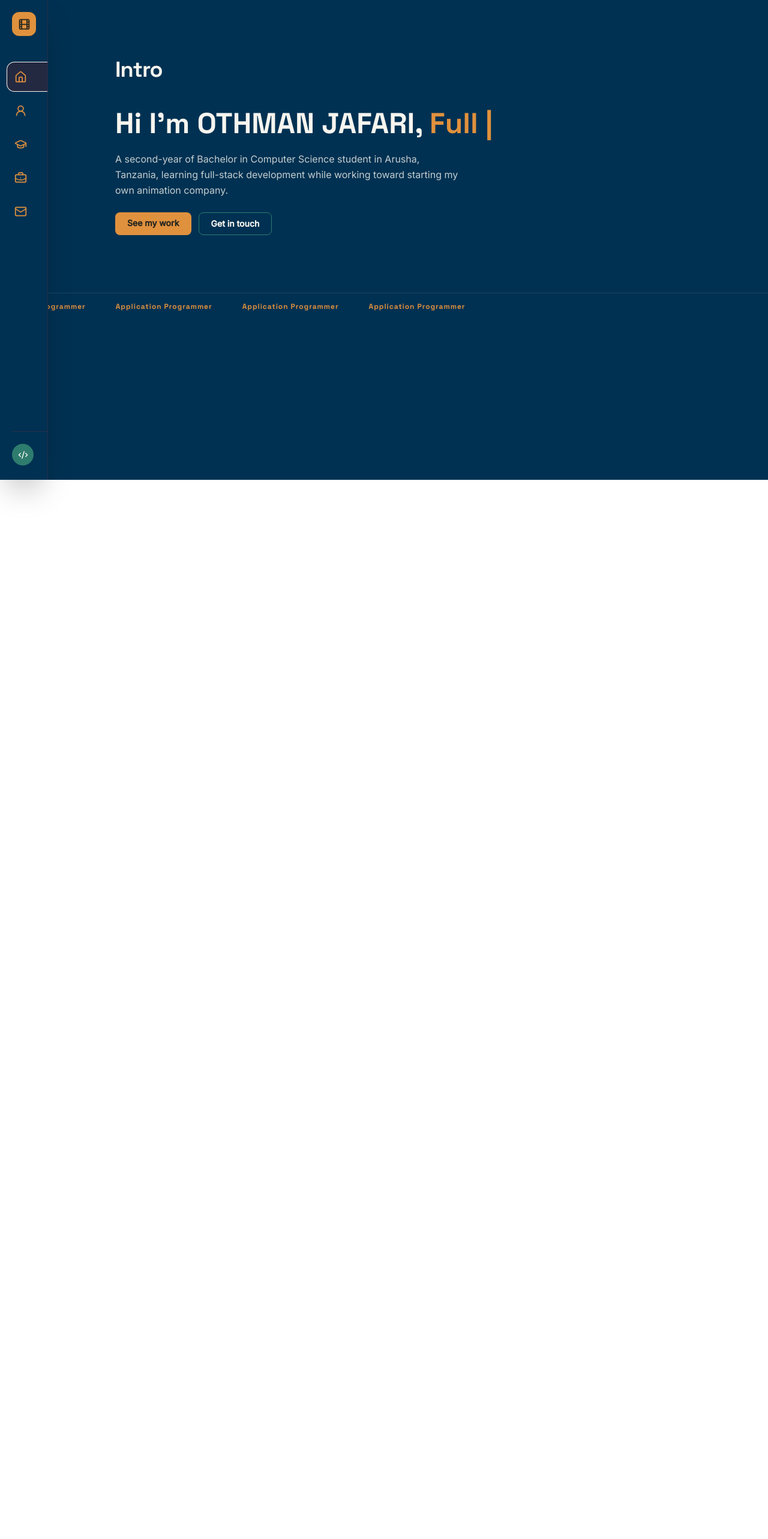
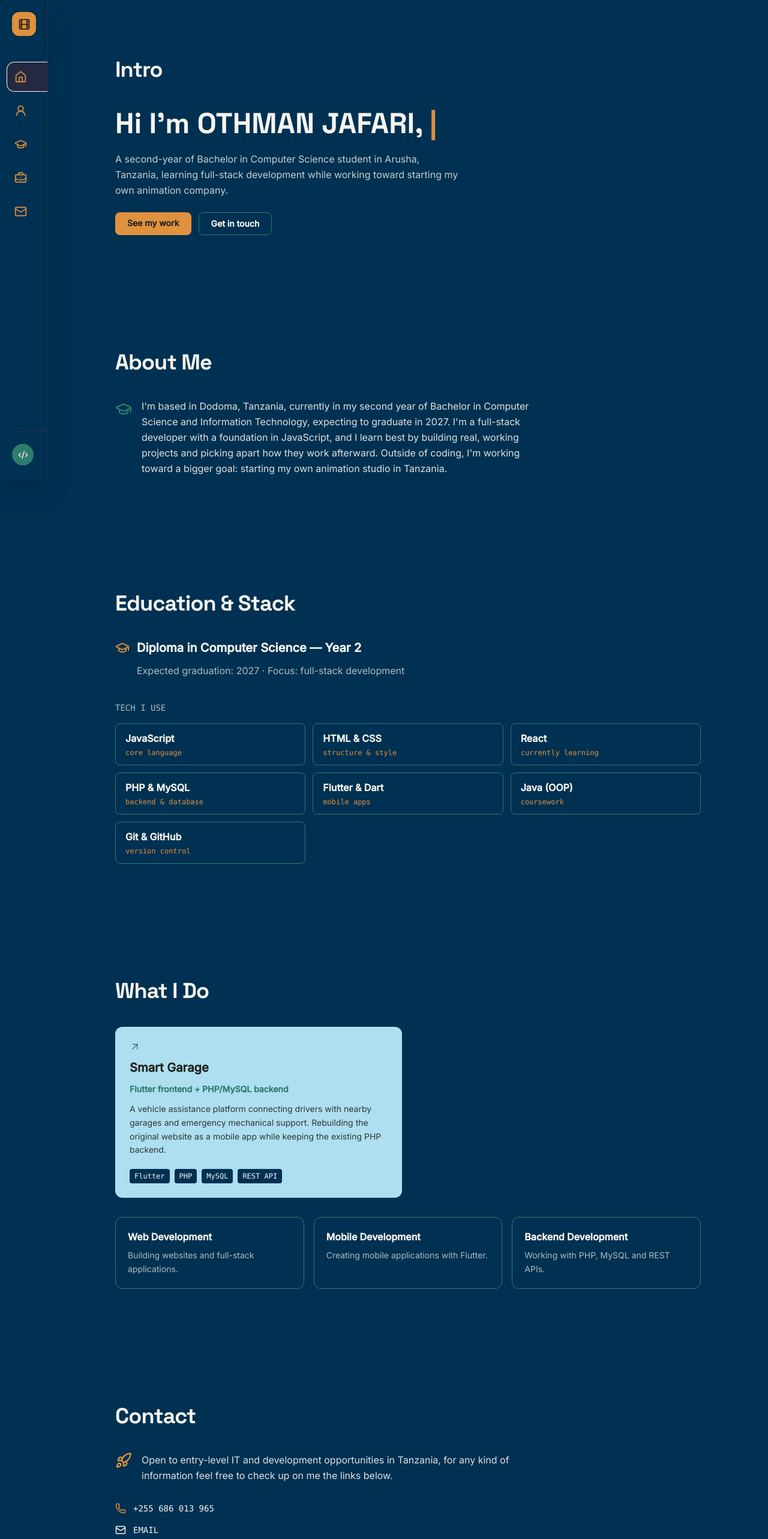
Before and after one commit to othmanjafari5-maker/PORTFOLIO, a React app: page / in a window 1280 px wide. Shown: the top 2566 px of the page at 60% size. Before the commit the page ends 800 px from the top, so only its background shows below. Built offline with nearby package versions, Linux system fonts and the light colour scheme; the HTML template or start-up script is replaced by a standard one.

Commit message:
Update App.jsx

```diff
--- a/src/App.jsx
+++ b/src/App.jsx
@@ -1,5 +1,4 @@
-import React, { useState, useEffect } from "react";
-import { BrowserRouter, Routes, Route, NavLink, Link } from "react-router-dom";
+import React, { useState, useEffect, useRef } from "react";
 import {
   ExternalLink,
   Mail,
@@ -46,64 +45,12 @@ const PROJECTS = [
 ];
 
 const NAV_ITEMS = [
-  { path: "/", label: "Intro", icon: Home },
-  { path: "/about", label: "About", icon: UserRound },
-  { path: "/education", label: "Education", icon: GraduationCap },
-  { path: "/work", label: "What I Do", icon: BriefcaseBusiness },
-  { path: "/contact", label: "Contact", icon: Mail },
+  { id: "intro", label: "Intro", icon: Home },
+  { id: "about", label: "About", icon: UserRound },
+  { id: "education", label: "Education", icon: GraduationCap },
+  { id: "work", label: "What I Do", icon: BriefcaseBusiness },
+  { id: "contact", label: "Contact", icon: Mail },
 ];
-
-function Sprockets({ side = "left" }) {
-  const holes = Array.from({ length: 10 });
-
-  return (
-    <div
-      className={`hidden md:flex flex-col justify-between py-6 ${side === "left" ? "items-start" : "items-end"
-        }`}
-    >
-      {holes.map((_, i) => (
-        <span
-          key={i}
-          className="block w-3 h-3 rounded-sm"
-          style={{ backgroundColor: COLORS.night, opacity: 0.15 }}
-        />
-      ))}
-    </div>
-  );
-}
-
-function Frame({ id, number, title, children }) {
-  return (
-    <section
-      id={id}
-      className="relative grid grid-cols-[2rem_1fr_2rem] md:grid-cols-[3rem_1fr_3rem] max-w-5xl mx-auto px-4"
-    >
-      <Sprockets side="left" />
-
-      <div className="py-16 md:py-24">
-        <div className="flex items-center gap-3 mb-8">
-          <span
-            className="font-mono text-sm px-2 py-1 rounded"
-            style={{ backgroundColor: COLORS.ember, color: COLORS.ink }}
-          >
-            FRAME {number}
-          </span>
-
-          <h2
-            className="text-2xl md:text-3xl font-bold tracking-tight"
-            style={{ fontFamily: "'Space Grotesk', sans-serif" }}
-          >
-            {title}
-          </h2>
-        </div>
-
-        {children}
-      </div>
-
-      <Sprockets side="right" />
-    </section>
-  );
-}
 
 function SkillTag({ name, note }) {
   return (
@@ -128,9 +75,6 @@ function ProjectCard({ project }) {
       style={{ backgroundColor: COLORS.paper, color: COLORS.ink }}
     >
       <div className="flex items-center justify-between">
-        <span className="font-mono text-xs opacity-60">
-          FRAME {project.frame}
-        </span>
         <ArrowUpRight size={18} style={{ color: COLORS.acacia }} />
       </div>
 
@@ -159,8 +103,7 @@ function ProjectCard({ project }) {
   );
 }
 
-
-function Sidebar({ mobileOpen, setMobileOpen }) {
+function Sidebar({ mobileOpen, setMobileOpen, activeSection, scrollToSection }) {
   return (
     <>
       {/* Desktop expandable sidebar */}
@@ -177,7 +120,10 @@ function Sidebar({ mobileOpen, setMobileOpen }) {
         }}
       >
         {/* Logo */}
-        <div className="h-20 flex items-center px-5 shrink-0">
+        <button
+          className="h-20 flex items-center px-5 shrink-0"
+          onClick={() => scrollToSection("intro")}
+        >
           <div className="flex items-center gap-4 min-w-max">
             <div
               className="w-10 h-10 rounded-xl flex items-center justify-center shrink-0"
@@ -199,27 +145,26 @@ function Sidebar({ mobileOpen, setMobileOpen }) {
               <div className="text-xs opacity-50">PORTFOLIO</div>
             </div>
           </div>
-        </div>
+        </button>
 
         {/* Navigation */}
         <nav className="flex flex-col gap-2 px-3 mt-6">
           {NAV_ITEMS.map((item) => {
             const Icon = item.icon;
+            const isActive = activeSection === item.id;
 
             return (
-              <NavLink
-                key={item.path}
-                to={item.path}
-                className={({ isActive }) =>
-                  `relative flex items-center gap-4 h-12 px-3 rounded-xl
+              <button
+                key={item.id}
+                onClick={() => scrollToSection(item.id)}
+                className={`relative flex items-center gap-4 h-12 px-3 rounded-xl
                    min-w-max transition-all duration-200 hover:translate-x-1
-                   ${isActive ? "ring-1" : ""}`
-                }
-                style={({ isActive }) => ({
+                   ${isActive ? "ring-1" : ""}`}
+                style={{
                   color: COLORS.bone,
                   backgroundColor: isActive ? "#242942" : "transparent",
                   ringColor: COLORS.ember,
-                })}
+                }}
               >
                 <Icon
                   size={21}
@@ -230,7 +175,7 @@ function Sidebar({ mobileOpen, setMobileOpen }) {
                 <span className="font-mono text-sm opacity-0 group-hover:opacity-100 transition-opacity duration-200 whitespace-nowrap">
                   {item.label}
                 </span>
-              </NavLink>
+              </button>
             );
           })}
         </nav>
@@ -272,7 +217,10 @@ function Sidebar({ mobileOpen, setMobileOpen }) {
         }}
       >
         <div className="px-4 py-4 flex items-center justify-between">
-          <Link to="/" className="flex items-center gap-2">
+          <button
+            className="flex items-center gap-2"
+            onClick={() => scrollToSection("intro")}
+          >
             <Film size={20} style={{ color: COLORS.ember }} />
             <span
               className="font-bold tracking-wide"
@@ -280,7 +228,7 @@ function Sidebar({ mobileOpen, setMobileOpen }) {
             >
               OTHMAN
             </span>
-          </Link>
+          </button>
 
           <button
             className="p-2"
@@ -294,13 +242,16 @@ function Sidebar({ mobileOpen, setMobileOpen }) {
         {mobileOpen && (
           <nav className="flex flex-col px-4 pb-4 gap-3 font-mono text-sm">
             {NAV_ITEMS.map((item) => (
-              <NavLink
-                key={item.path}
-                to={item.path}
-                onClick={() => setMobileOpen(false)}
+              <button
+                key={item.id}
+                className="text-left"
+                style={{
+                  color: activeSection === item.id ? COLORS.ember : COLORS.bone,
+                }}
+                onClick={() => scrollToSection(item.id)}
               >
                 {item.label}
-              </NavLink>
+              </button>
             ))}
           </nav>
         )}
@@ -309,22 +260,20 @@ function Sidebar({ mobileOpen, setMobileOpen }) {
   );
 }
 
-function Page({ number, title, children }) {
+function Section({ id, title, children }) {
   return (
-    <section className="max-w-5xl mx-auto px-6 py-16 md:py-24">
-      <div className="flex items-center gap-3 mb-10">
-
+    <section id={id} className="max-w-5xl mx-auto px-6 py-16 md:py-24 scroll-mt-20">
       <h1
-          className="text-3xl md:text-4xl font-bold tracking-tight"
+        className="text-3xl md:text-4xl font-bold tracking-tight mb-10"
         style={{ fontFamily: "'Space Grotesk', sans-serif" }}
       >
         {title}
       </h1>
-      </div>
       {children}
     </section>
   );
 }
+
 function TypewriterWords() {
   const text = "Full Stack Developer ";
   const [displayed, setDisplayed] = React.useState("");
@@ -335,27 +284,20 @@ function TypewriterWords() {
     let timer;
 
     if (!deleting && index < text.length) {
-      // Typing
       timer = setTimeout(() => {
         setDisplayed(text.slice(0, index + 1));
         setIndex(index + 1);
       }, 120);
-
     } else if (!deleting && index === text.length) {
-      // Pause after finishing
       timer = setTimeout(() => {
         setDeleting(true);
       }, 1800);
-
     } else if (deleting && index > 0) {
-      // Deleting
       timer = setTimeout(() => {
         setDisplayed(text.slice(0, index - 1));
         setIndex(index - 1);
       }, 70);
-
     } else if (deleting && index === 0) {
-      // Pause before typing again
       timer = setTimeout(() => {
         setDeleting(false);
       }, 600);
@@ -371,20 +313,15 @@ function TypewriterWords() {
     </span>
   );
 }
-function IntroPage() {
+
+function IntroSection() {
   return (
-    <Page  title="Intro">
+    <Section id="intro" title="Intro">
       <p
         className="text-3xl md:text-5xl font-bold leading-tight mb-4"
         style={{ fontFamily: "'Space Grotesk', sans-serif" }}
       >
-        <p
-
->
-  Hi I'm OTHMAN JAFARI,{" "}
-  <TypewriterWords />
-</p>
-
+        Hi I'm OTHMAN JAFARI, <TypewriterWords />
       </p>
       <p className="max-w-xl opacity-80 leading-relaxed">
         A second-year of Bachelor in Computer Science student in
@@ -392,28 +329,28 @@ function IntroPage() {
         toward starting my own animation company.
       </p>
       <div className="flex gap-3 mt-6">
-        <Link
-          to="/work"
+        <a
+          href="#work"
           className="px-5 py-2 rounded-lg font-semibold text-sm"
           style={{ backgroundColor: COLORS.ember, color: COLORS.ink }}
         >
           See my work
-        </Link>
-        <Link
-          to="/contact"
+        </a>
+        <a
+          href="#contact"
           className="px-5 py-2 rounded-lg font-semibold text-sm border"
           style={{ borderColor: COLORS.acacia }}
         >
           Get in touch
-        </Link>
+        </a>
       </div>
-    </Page>
+    </Section>
   );
 }
 
-function AboutPage() {
+function AboutSection() {
   return (
-    <Page  title="About Me">
+    <Section id="about" title="About Me">
       <div className="flex items-start gap-4">
         <GraduationCap
           size={28}
@@ -422,20 +359,20 @@ function AboutPage() {
         />
         <p className="max-w-2xl leading-relaxed opacity-90">
           I'm based in Dodoma, Tanzania, currently in my second year of
-          Bachelor in Computer Science and Information Technology , expecting to graduate in 2027. I'm a
+          Bachelor in Computer Science and Information Technology, expecting to graduate in 2027. I'm a
           full-stack developer with a foundation in JavaScript,
           and I learn best by building real, working projects and picking
           apart how they work afterward. Outside of coding, I'm working
           toward a bigger goal: starting my own animation studio in Tanzania.
         </p>
       </div>
-    </Page>
+    </Section>
   );
 }
 
-function EducationPage() {
+function EducationSection() {
   return (
-    <Page  title="Education & Stack">
+    <Section id="education" title="Education & Stack">
       <div className="mb-10">
         <div className="flex items-center gap-3 mb-3">
           <GraduationCap size={24} style={{ color: COLORS.ember }} />
@@ -453,13 +390,13 @@ function EducationPage() {
           <SkillTag key={skill.name} name={skill.name} note={skill.note} />
         ))}
       </div>
-    </Page>
+    </Section>
   );
 }
 
-function WorkPage() {
+function WorkSection() {
   return (
-    <Page  title="What I Do">
+    <Section id="work" title="What I Do">
       <div className="grid md:grid-cols-2 gap-5">
         {PROJECTS.map((project) => (
           <ProjectCard key={project.title} project={project} />
@@ -481,13 +418,13 @@ function WorkPage() {
           </div>
         ))}
       </div>
-    </Page>
+    </Section>
   );
 }
 
-function ContactPage() {
+function ContactSection() {
   return (
-    <Page  title="Contact">
+    <Section id="contact" title="Contact">
       <div className="max-w-2xl">
         <div className="flex items-start gap-4 mb-8">
           <Rocket size={28} style={{ color: COLORS.ember }} className="shrink-0" />
@@ -521,7 +458,6 @@ function ContactPage() {
           >
             <ExternalLink size={18} style={{ color: COLORS.ember }} />
             GITHUB
-
           </a>
           <a
             href="https://www.linkedin.com/in/othman-jafari-8695b42a3/"
@@ -534,27 +470,14 @@ function ContactPage() {
           </a>
         </div>
       </div>
-    </Page>
-  );
-}
-
-function NotFound() {
-  return (
-    <Page number="404" title="Page Not Found">
-      <p className="opacity-70 mb-6">The page you're looking for does not exist.</p>
-      <Link
-        to="/"
-        className="inline-block px-5 py-2 rounded-lg font-semibold text-sm"
-        style={{ backgroundColor: COLORS.ember, color: COLORS.ink }}
-      >
-        Back to Intro
-      </Link>
-    </Page>
+    </Section>
   );
 }
 
 export default function App() {
   const [menuOpen, setMenuOpen] = useState(false);
+  const [activeSection, setActiveSection] = useState("intro");
+  const sectionIds = NAV_ITEMS.map((item) => item.id);
 
   useEffect(() => {
     const link = document.createElement("link");
@@ -565,8 +488,36 @@ export default function App() {
     return () => document.head.removeChild(link);
   }, []);
 
+  // Track which section is currently in view so the sidebar highlights correctly
+  useEffect(() => {
+    const observer = new IntersectionObserver(
+      (entries) => {
+        entries.forEach((entry) => {
+          if (entry.isIntersecting) {
+            setActiveSection(entry.target.id);
+          }
+        });
+      },
+      { rootMargin: "-40% 0px -50% 0px", threshold: 0 }
+    );
+
+    sectionIds.forEach((id) => {
+      const el = document.getElementById(id);
+      if (el) observer.observe(el);
+    });
+
+    return () => observer.disconnect();
+  }, []);
+
+  const scrollToSection = (id) => {
+    const el = document.getElementById(id);
+    if (el) {
+      el.scrollIntoView({ behavior: "smooth" });
+    }
+    setMenuOpen(false);
+  };
+
   return (
-    <BrowserRouter>
     <div
       className="min-h-screen"
       style={{
@@ -578,17 +529,16 @@ export default function App() {
       <Sidebar
         mobileOpen={menuOpen}
         setMobileOpen={setMenuOpen}
+        activeSection={activeSection}
+        scrollToSection={scrollToSection}
       />
 
       <main className="md:ml-20 transition-all duration-300">
-          <Routes>
-            <Route path="/" element={<IntroPage />} />
-            <Route path="/about" element={<AboutPage />} />
-            <Route path="/education" element={<EducationPage />} />
-            <Route path="/work" element={<WorkPage />} />
-            <Route path="/contact" element={<ContactPage />} />
-            <Route path="*" element={<NotFound />} />
-          </Routes>
+        <IntroSection />
+        <AboutSection />
+        <EducationSection />
+        <WorkSection />
+        <ContactSection />
       </main>
 
       <footer className="md:ml-20 overflow-hidden py-2 border-t border-white/10">
@@ -603,6 +553,5 @@ export default function App() {
         </div>
       </footer>
     </div>
-    </BrowserRouter>
   );
 }
```
Lines whose indentation alone changed are shown as unchanged.
